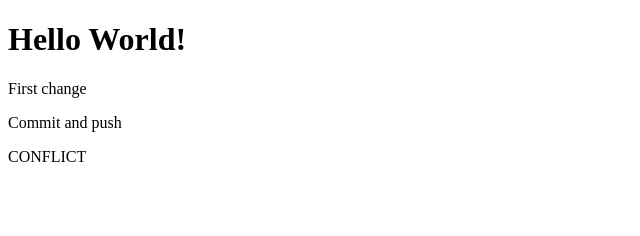
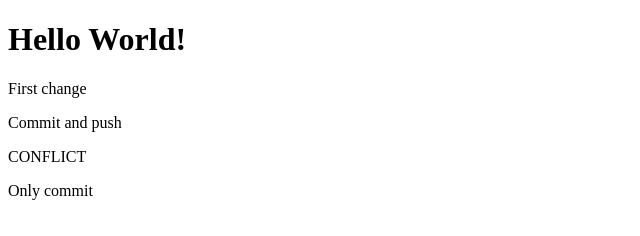
Before and after one commit to danielduri/pruebaGit, a plain HTML site: page index.html in a window 1280 px wide. Shown: the full height of the page, 0-640 px from the left. Drawn offline with Linux system fonts and the light colour scheme.

Commit message:
First change

```diff
--- a/index.html
+++ b/index.html
@@ -9,5 +9,6 @@
 <p>First change</p>
 <p>Commit and push</p>
 <p>CONFLICT</p>
+<p>Only commit</p>
 </body>
 </html>
```
